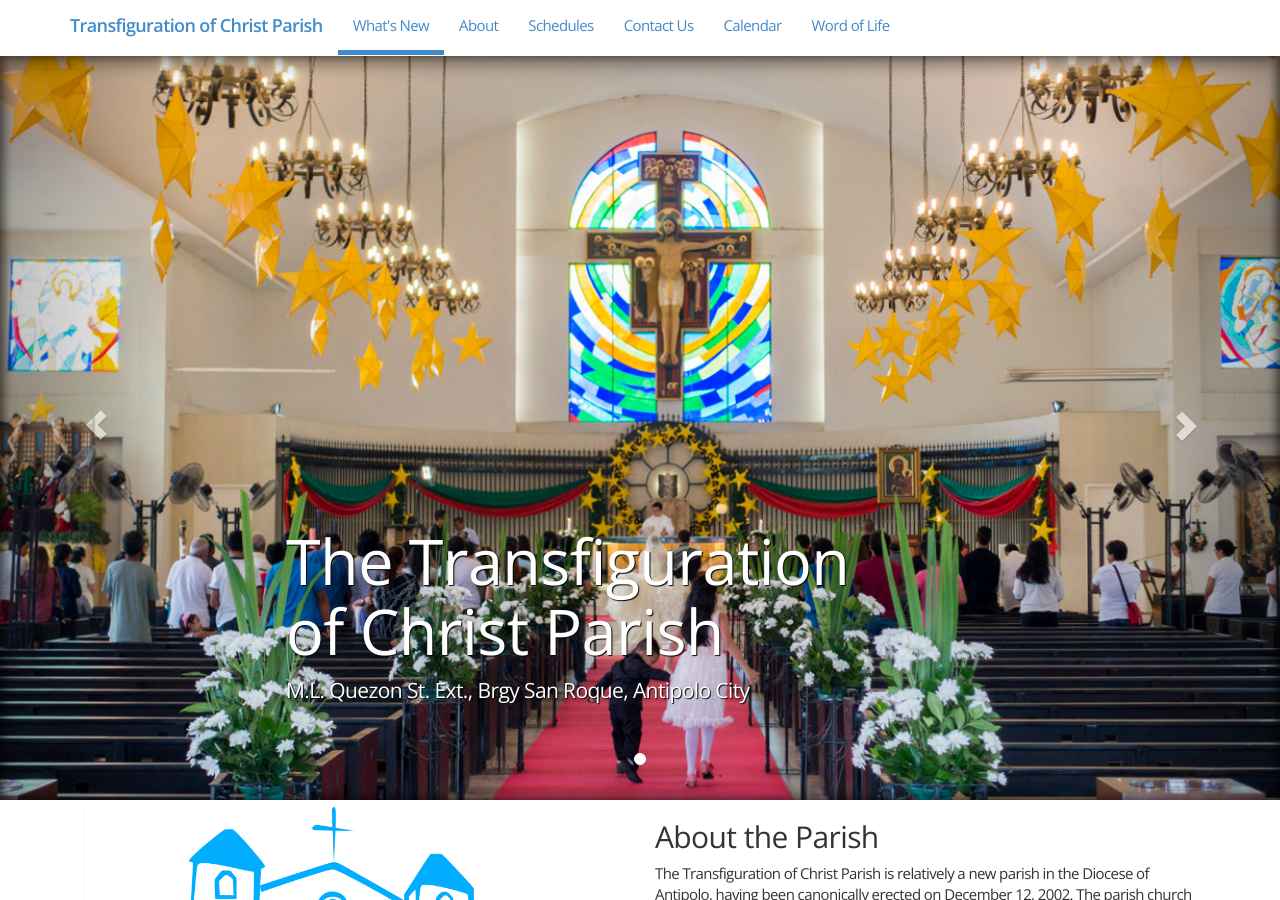
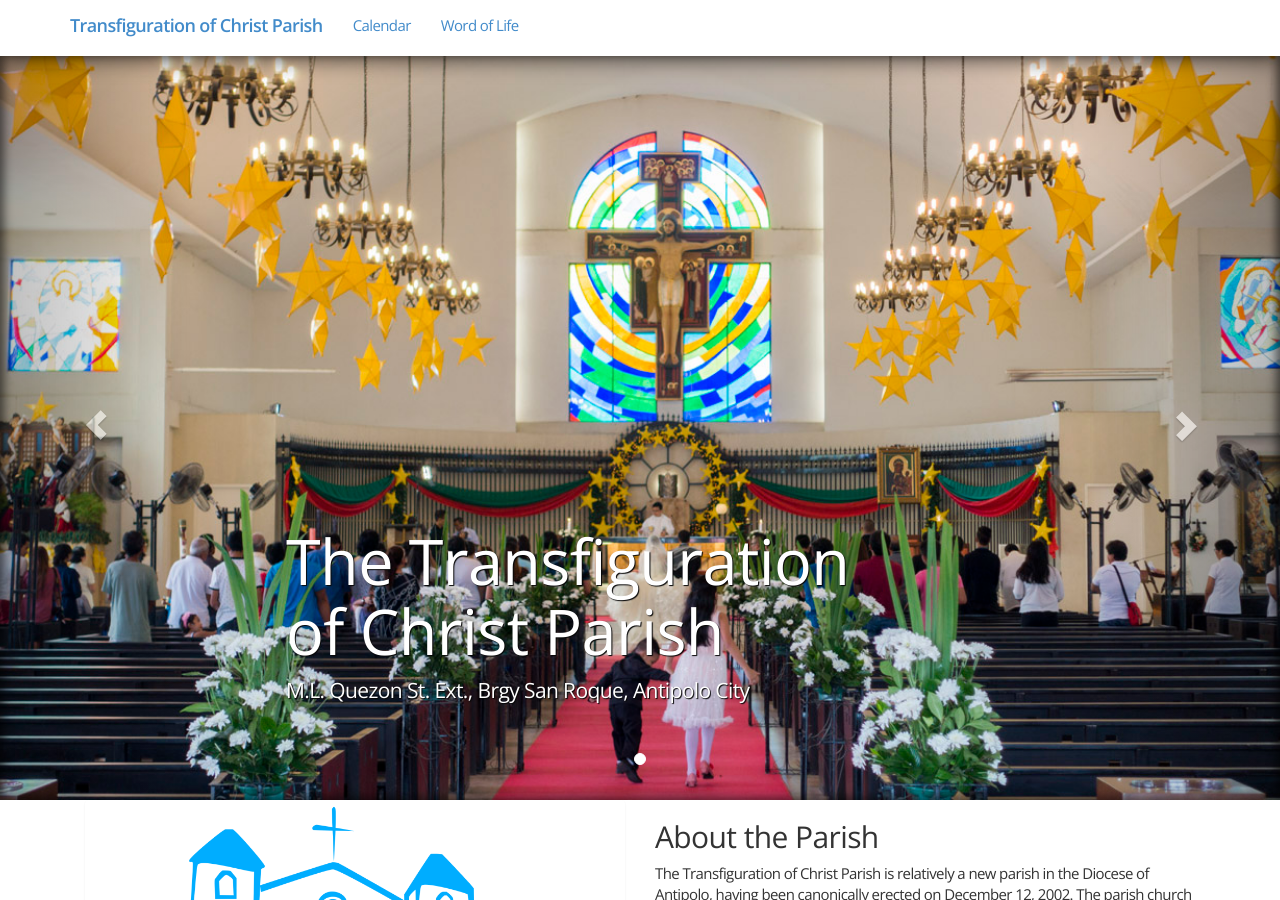
Before and after one commit to jerieljan/ourtransfi, a Jekyll site: the page built from Home/index.html, in a window 1280 px wide and 900 px high. Built offline with Jekyll 4.4.1, drawn with Linux system fonts in a browser that asks for light colours; nearby versions of some CDN libraries.

Commit message:
Header code was split into subcomponents, so that index can directly refer to header-navigation instead of maintaining its own version.

```diff
--- /dev/null
+++ b/Home/_includes/header-navigation.html
@@ -0,0 +1,20 @@
+<div class="navbar navbar-fixed-top" role="navigation" id="navigation-bar">
+    <div class="container">
+        <div class="navbar-header">
+            <button type="button" class="navbar-toggle" data-toggle="collapse"
+                    data-target=".navbar-collapse">
+                <span class="sr-only">Toggle navigation</span>
+                <span class="icon-bar"></span>
+                <span class="icon-bar"></span>
+                <span class="icon-bar"></span>
+            </button>
+            <a class="navbar-brand" href="/">Transfiguration of Christ Parish</a>
+        </div>
+        <div class="collapse navbar-collapse" id="navbar-links">
+            <ul class="nav navbar-nav">
+                <li><a href="/calendar">Calendar</a></li>
+                <li><a href="/wordoflife">Word of Life</a></li>
+            </ul>
+        </div>
+    </div>
+</div>
--- a/Home/index.html
+++ b/Home/index.html
@@ -3,7 +3,7 @@
 icon: /images/image-01a.jpg
 ---
 
-<body data-spy="scroll" data-target="#navbar-links" data-offset="90">
+<body data-target="#navbar-links" data-offset="90">
 <!--[if lt IE 7]>
 <p class="browsehappy">You are using an <strong>outdated</strong> browser. Please <a
         href="http://browsehappy.com/">upgrade your browser</a> to improve your experience.</p>
@@ -31,31 +31,8 @@
     <span itemprop="url" content="{{ site.url }}"></span>
 </div>
 
-<div class="navbar navbar-fixed-top" role="navigation" id="navigation-bar">
-    <div class="container">
-        <div class="navbar-header">
-            <button type="button" class="navbar-toggle" data-toggle="collapse"
-                    data-target=".navbar-collapse">
-                <span class="sr-only">Toggle navigation</span>
-                <span class="icon-bar"></span>
-                <span class="icon-bar"></span>
-                <span class="icon-bar"></span>
-            </button>
-            <a class="navbar-brand" href="#whats-new">Transfiguration of Christ
-                Parish</a>
-        </div>
-        <div class="collapse navbar-collapse" id="navbar-links">
-            <ul class="nav navbar-nav">
-                <li><a href="#whats-new">What's New</a></li>
-                <li><a href="#about-parish">About</a></li>
-                <li><a href="#schedules">Schedules</a></li>
-                <li><a href="#contact-us">Contact Us</a></li>
-                <li><a href="/calendar">Calendar</a></li>
-                <li><a href="/wordoflife">Word of Life</a></li>
-            </ul>
-        </div>
-    </div>
-</div>
+{% include header-navigation.html %}
+
 <div id="transfi-carousel-1" class="carousel slide" data-ride="carousel">
     {% include comp-carousel.html %}
 </div>
```
Also changed, not shown: Home/_includes/header-heading.html (added, +10 -0 lines), Home/_includes/header.html (+2 -33 lines).
